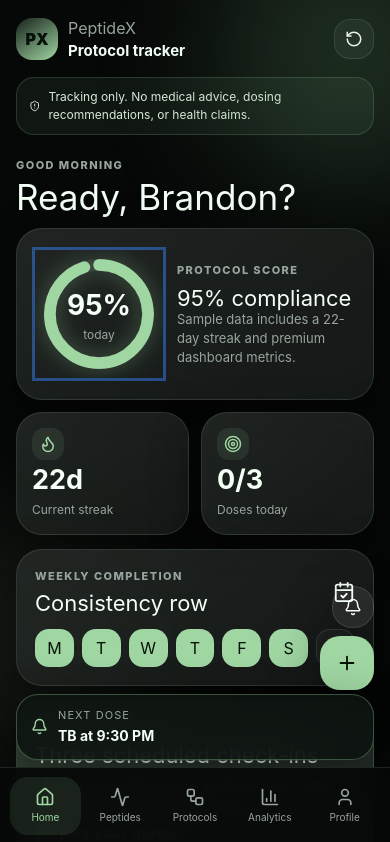
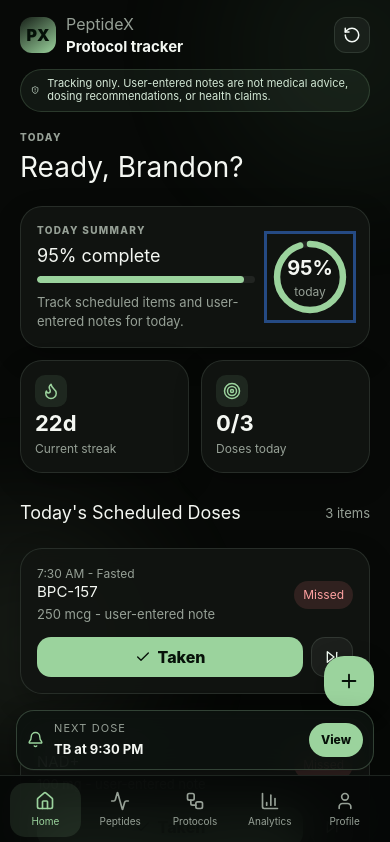
Before and after one commit to bcurrey/peptidex, a React (Vite) app: page / in a window 390 px wide. Shown: the top 842 px of the page. Built offline with nearby package versions, Linux system fonts and the light colour scheme.

Commit message:
Redesign UI for premium compact mobile experience

```diff
--- a/src/App.tsx
+++ b/src/App.tsx
@@ -1,5 +1,5 @@
 import { useEffect, useMemo, useState } from "react";
-import { Bell, Plus, RotateCcw, ShieldAlert } from "lucide-react";
+import { Plus, RotateCcw } from "lucide-react";
 import { BottomNav } from "./components/BottomNav";
 import { NextDoseBar } from "./components/NextDoseBar";
 import { AnalyticsScreen } from "./screens/AnalyticsScreen";
@@ -10,6 +10,7 @@ import { ProtocolsScreen } from "./screens/ProtocolsScreen";
 import { getPeptide, generateScheduledDoses } from "./lib/calculations";
 import { loadState, resetState, saveState } from "./lib/storage";
 import { AppState, DoseLog, DoseStatus, ScheduledDose } from "./types";
+import { AppHeader, SafetyNotice } from "./components/ui";
 
 export type Tab = "home" | "peptides" | "protocols" | "analytics" | "profile";
 
@@ -62,21 +63,16 @@ export default function App() {
     <div className="app-shell">
       <div className="ambient ambient-one" />
       <div className="ambient ambient-two" />
-      <header className="topbar">
-        <div className="brand-mark">PX</div>
-        <div>
-          <span>PeptideX</span>
-          <strong>Protocol tracker</strong>
-        </div>
+      <AppHeader
+        subtitle="Protocol tracker"
+        action={
         <button className="icon-button" aria-label="Reset sample data" title="Reset local demo data and seed examples." onClick={() => setState(resetState())}>
           <RotateCcw size={18} />
         </button>
-      </header>
+        }
+      />
 
-      <div className="safety-banner">
-        <ShieldAlert size={16} />
-        Tracking only. No medical advice, dosing recommendations, or health claims.
-      </div>
+      <SafetyNotice />
 
       <main>
         {activeTab === "home" && <HomeScreen {...screenProps} />}
@@ -87,9 +83,6 @@ export default function App() {
       </main>
 
       <div className="floating-actions">
-        <button aria-label="Reminder placeholder" title="Reminder settings placeholder for browser/native notifications." className="fab small">
-          <Bell size={18} />
-        </button>
         <button aria-label="Quick add" title="Jump to Protocols to create or edit a protocol." className="fab" onClick={() => setActiveTab("protocols")}>
           <Plus size={22} />
         </button>
--- a/src/components/DoseCard.tsx
+++ b/src/components/DoseCard.tsx
@@ -17,7 +17,10 @@ export function DoseCard({
   onUpdateLog?: (log: DoseLog) => void;
 }) {
   const time = new Date(dose.scheduledAt).toLocaleTimeString([], { hour: "numeric", minute: "2-digit" });
-  const status = log?.status || statusForDose(dose, []);
+  const computedStatus = statusForDose(dose, []);
+  const status = log?.status || (computedStatus === "snoozed" ? "upcoming" : computedStatus);
+  const isTaken = status === "taken";
+  const isMissed = status === "missed";
   const localTakenAt = log?.takenAt ? log.takenAt.slice(0, 16) : "";
   return (
     <Card className={`dose-card ${status || ""}`}>
@@ -32,10 +35,11 @@ export function DoseCard({
         <span className={`status-pill ${status || "pending"}`}>{status || "pending"}</span>
       </div>
       <div className="dose-actions">
-        <Button onClick={() => onStatus(dose, "taken")} title="Mark this scheduled item as taken."><Check size={16} /> Taken</Button>
-        <Button variant="ghost" onClick={() => onStatus(dose, "snoozed")} title="Snooze this item for later."><Clock3 size={16} /></Button>
-        <Button variant="ghost" onClick={() => onStatus(dose, "skipped")} title="Mark this item as intentionally skipped."><SkipForward size={16} /></Button>
-        <Button variant="ghost" onClick={() => onStatus(dose, "missed")} title="Mark this scheduled item as missed."><X size={16} /></Button>
+        {!isTaken && <Button onClick={() => onStatus(dose, "taken")} title="Mark this scheduled item as taken."><Check size={16} /> Taken</Button>}
+        {!isTaken && !isMissed && <Button variant="ghost" onClick={() => onStatus(dose, "snoozed")} title="Snooze this item for later."><Clock3 size={16} /></Button>}
+        {!isTaken && <Button variant="ghost" onClick={() => onStatus(dose, "skipped")} title="Mark this item as intentionally skipped."><SkipForward size={16} /></Button>}
+        {!isMissed && !isTaken && <Button variant="ghost" onClick={() => onStatus(dose, "missed")} title="Mark this scheduled item as missed."><X size={16} /></Button>}
+        {isTaken && <Button variant="ghost" onClick={() => onStatus(dose, "snoozed")} title="Change this log if needed."><Clock3 size={16} /> Edit</Button>}
       </div>
       {log && onUpdateLog && (
         <div className="log-editor">
--- a/src/components/NextDoseBar.tsx
+++ b/src/components/NextDoseBar.tsx
@@ -13,6 +13,7 @@ export function NextDoseBar({ dose, peptide }: { dose?: ScheduledDose; peptide?:
           {peptide.nickname || peptide.name} at {time}
         </strong>
       </div>
+      <button type="button" title="Open today's scheduled doses.">View</button>
     </div>
   );
 }
--- a/src/components/PeptideCard.tsx
+++ b/src/components/PeptideCard.tsx
@@ -3,11 +3,11 @@ import { Card } from "./ui";
 
 export function PeptideCard({ peptide, onClick }: { peptide: Peptide; onClick: () => void }) {
   return (
-    <Card className="list-card clickable" onClick={onClick}>
+    <Card className="list-card peptide-row clickable" onClick={onClick}>
       <div>
         <p className="muted">{peptide.category}</p>
         <h3>{peptide.name}</h3>
-        <span className="subtle">{peptide.nickname || "Custom item"}</span>
+        <span className="subtle">{peptide.nickname || peptide.description || "Custom item"}</span>
       </div>
       <strong>
         {peptide.defaultDose} {peptide.doseUnit}
--- a/src/components/ProtocolCard.tsx
+++ b/src/components/ProtocolCard.tsx
@@ -18,7 +18,7 @@ export function ProtocolCard({
   const daysLeft = daysBetween(today, protocol.cycleEndDate);
   const currentWeek = Math.max(1, Math.ceil(daysBetween(protocol.cycleStartDate, today) / 7));
   return (
-    <Card className="protocol-card clickable" onClick={onClick}>
+    <Card className="protocol-card compact-protocol clickable" onClick={onClick}>
       <div className="row-between">
         <div>
           <p className="muted">{protocol.items.length} protocol items</p>
@@ -42,6 +42,7 @@ export function ProtocolCard({
           return <span key={item.id} className="mini-chip">{peptide?.nickname || peptide?.name}</span>;
         })}
       </div>
+      <button className="inline-action" type="button">View / Continue</button>
       <p className="subtle with-icon"><CalendarDays size={14} /> {protocol.cycleStartDate} to {protocol.cycleEndDate}</p>
     </Card>
   );
--- a/src/components/ui.tsx
+++ b/src/components/ui.tsx
@@ -1,5 +1,7 @@
 import type React from "react";
 import { HTMLAttributes, ReactNode } from "react";
+import { ShieldAlert } from "lucide-react";
+import { appName, safetyCopy } from "../theme";
 
 export function Card({
   children,
@@ -49,3 +51,43 @@ export function ScreenHeader({ eyebrow, title, action }: { eyebrow?: string; tit
     </div>
   );
 }
+
+export function AppHeader({ subtitle, action }: { subtitle: string; action?: ReactNode }) {
+  return (
+    <header className="topbar">
+      <div className="brand-mark">PX</div>
+      <div>
+        <span>{appName}</span>
+        <strong>{subtitle}</strong>
+      </div>
+      {action}
+    </header>
+  );
+}
+
+export function SafetyNotice() {
+  return (
+    <div className="safety-banner" role="note">
+      <ShieldAlert size={14} />
+      <span>{safetyCopy}</span>
+    </div>
+  );
+}
+
+export function SectionHeader({ title, meta, action }: { title: string; meta?: string; action?: ReactNode }) {
+  return (
+    <div className="section-title">
+      <h2>{title}</h2>
+      {action || (meta ? <span>{meta}</span> : null)}
+    </div>
+  );
+}
+
+export function EmptyState({ title, body }: { title: string; body: string }) {
+  return (
+    <div className="empty-state">
+      <strong>{title}</strong>
+      <span>{body}</span>
+    </div>
+  );
+}
--- /dev/null
+++ b/src/design-tokens.css
@@ -0,0 +1,23 @@
+:root {
+  --bg: #070907;
+  --surface: #111511;
+  --surface-2: #171c18;
+  --panel: rgba(17, 21, 17, 0.94);
+  --panel-strong: #171c18;
+  --border: rgba(177, 205, 180, 0.14);
+  --border-strong: rgba(169, 216, 172, 0.25);
+  --text: #f4f7f2;
+  --muted: #96a096;
+  --subtle: #c6cec5;
+  --green: #9bd39d;
+  --green-strong: #78bd7c;
+  --amber: #d7b56d;
+  --danger: #d87979;
+  --radius-card: 22px;
+  --radius-control: 14px;
+  --space-page-x: 20px;
+  --space-section: 24px;
+  --shadow: 0 10px 28px rgba(0, 0, 0, 0.24);
+  --z-nav: 40;
+  --z-floating: 35;
+}
--- a/src/main.tsx
+++ b/src/main.tsx
@@ -1,6 +1,7 @@
 import React from "react";
 import ReactDOM from "react-dom/client";
 import App from "./App";
+import "./design-tokens.css";
 import "./styles.css";
 
 ReactDOM.createRoot(document.getElementById("root")!).render(
--- a/src/screens/AnalyticsScreen.tsx
+++ b/src/screens/AnalyticsScreen.tsx
@@ -126,7 +126,7 @@ export function AnalyticsScreen({
 
   return (
     <div className="screen">
-      <ScreenHeader eyebrow="Progress OS" title="Insights" />
+      <ScreenHeader eyebrow="Progress" title="Analytics" />
 
       {!state.onboardingComplete && (
         <Card>
--- a/src/screens/HomeScreen.tsx
+++ b/src/screens/HomeScreen.tsx
@@ -2,7 +2,7 @@ import { CalendarCheck, Flame, Target } from "lucide-react";
 import { DoseCard } from "../components/DoseCard";
 import { ProgressRing } from "../components/ProgressRing";
 import { StatCard } from "../components/StatCard";
-import { Card, ScreenHeader } from "../components/ui";
+import { Card, EmptyState, ScreenHeader, SectionHeader } from "../components/ui";
 import { getAppStats, getLogForDose, getPeptide, toDateKey } from "../lib/calculations";
 import { AppState, DoseLog, DoseStatus, ScheduledDose } from "../types";
 
@@ -33,19 +33,32 @@ export function HomeScreen({
 
   return (
     <div className="screen">
-      <ScreenHeader eyebrow="Good morning" title={`Ready, ${state.user.name}?`} />
+      <ScreenHeader eyebrow="Today" title={`Ready, ${state.user.name}?`} />
       <section className="hero-grid">
-        <Card className="score-card">
+        <Card className="score-card compact-summary">
+          <div>
+            <p className="eyebrow">Today summary</p>
+            <h2>{Math.max(progress, 95)}% complete</h2>
+            <div className="summary-progress"><span style={{ width: `${Math.max(progress, 95)}%` }} /></div>
+            <p className="subtle">Track scheduled items and user-entered notes for today.</p>
+          </div>
           <ProgressRing value={Math.max(progress, 95)} label="today" />
-          <div>
-            <p className="eyebrow">Protocol score</p>
-            <h2>95% compliance</h2>
-            <p className="subtle">Sample data includes a 22-day streak and premium dashboard metrics.</p>
-          </div>
         </Card>
         <StatCard label="Current streak" value={`${stats.currentStreak}d`} icon={<Flame size={18} />} />
         <StatCard label="Doses today" value={`${completed}/${todaysDoses.length || 3}`} icon={<Target size={18} />} />
       </section>
+
+      <SectionHeader title="Today's Scheduled Doses" meta={`${todaysDoses.length} items`} />
+      {todaysDoses.length ? todaysDoses.map((dose) => (
+        <DoseCard
+          key={dose.id}
+          dose={dose}
+          peptide={getPeptide(state.peptides, dose.peptideId)}
+          log={getLogForDose(state.doseLogs, dose.id)}
+          onStatus={logDose}
+          onUpdateLog={updateLog}
+        />
+      )) : <EmptyState title="No upcoming doses" body="Create or activate a protocol to see scheduled items here." />}
 
       <Card>
         <div className="row-between">
@@ -60,7 +73,7 @@ export function HomeScreen({
         </div>
       </Card>
 
-      <Card className="plan-card">
+      <Card className="plan-card compact-plan">
         <p className="eyebrow">Smart daily plan</p>
         <h2>Three scheduled check-ins</h2>
         <p>Morning, midday, and before-bed items are ready to log. Dosage values are stored only as your notes.</p>
@@ -77,21 +90,6 @@ export function HomeScreen({
           ))}
         </div>
       </Card>
-
-      <div className="section-title">
-        <h2>Today's Scheduled Doses</h2>
-        <span>{todaysDoses.length} items</span>
-      </div>
-      {todaysDoses.map((dose) => (
-        <DoseCard
-          key={dose.id}
-          dose={dose}
-          peptide={getPeptide(state.peptides, dose.peptideId)}
-          log={getLogForDose(state.doseLogs, dose.id)}
-          onStatus={logDose}
-          onUpdateLog={updateLog}
-        />
-      ))}
     </div>
   );
 }
--- a/src/styles.css
+++ b/src/styles.css
@@ -5,18 +5,8 @@
 :root {
   color-scheme: dark;
   font-family: Inter, ui-sans-serif, system-ui, -apple-system, BlinkMacSystemFont, "SF Pro Display", "Segoe UI", sans-serif;
-  background: #060807;
-  color: #f4fff6;
-  --bg: #060807;
-  --panel: rgba(20, 25, 22, 0.78);
-  --panel-strong: rgba(31, 39, 34, 0.92);
-  --border: rgba(196, 232, 198, 0.13);
-  --muted: #98a59c;
-  --subtle: #c1cbc3;
-  --green: #9fd6a2;
-  --green-strong: #6ec17a;
-  --danger: #ee7777;
-  --shadow: 0 18px 50px rgba(0, 0, 0, 0.45);
+  background: var(--bg);
+  color: var(--text);
 }
 
 * { box-sizing: border-box; }
@@ -29,7 +19,7 @@ button { -webkit-tap-highlight-color: transparent; }
   min-height: 100vh;
   max-width: 560px;
   margin: 0 auto;
-  padding: calc(env(safe-area-inset-top) + 16px) 16px calc(126px + env(safe-area-inset-bottom));
+  padding: calc(env(safe-area-inset-top) + 12px) var(--space-page-x) calc(174px + env(safe-area-inset-bottom));
   overflow-x: hidden;
 }
 
@@ -39,7 +29,7 @@ button { -webkit-tap-highlight-color: transparent; }
   height: 260px;
   border-radius: 50%;
   filter: blur(70px);
-  opacity: 0.22;
+  opacity: 0.08;
   pointer-events: none;
 }
 .ambient-one { top: -80px; right: -90px; background: #7cbf86; }
@@ -51,7 +41,8 @@ button { -webkit-tap-highlight-color: transparent; }
 }
 .topbar {
   gap: 10px;
-  margin-bottom: 14px;
+  margin-bottom: 10px;
+  min-height: 46px;
 }
 .topbar span, .muted, .subtle, .eyebrow {
   color: var(--muted);
@@ -61,23 +52,23 @@ button { -webkit-tap-highlight-color: transparent; }
   font-size: 15px;
 }
 .brand-mark {
-  width: 42px;
-  height: 42px;
-  border-radius: 16px;
+  width: 36px;
+  height: 36px;
+  border-radius: 12px;
   display: grid;
   place-items: center;
   font-weight: 900;
-  background: linear-gradient(145deg, #18221c, #9fd6a2);
+  background: linear-gradient(145deg, #172018, #9bd39d);
   color: #051008;
 }
 .icon-button {
   margin-left: auto;
-  width: 40px;
-  height: 40px;
+  width: 36px;
+  height: 36px;
   display: grid;
   place-items: center;
   border: 1px solid var(--border);
-  border-radius: 16px;
+  border-radius: 12px;
   color: white;
   background: rgba(255, 255, 255, 0.05);
 }
@@ -86,34 +77,35 @@ button { -webkit-tap-highlight-color: transparent; }
   display: flex;
   gap: 8px;
   align-items: center;
-  padding: 10px 12px;
-  margin-bottom: 18px;
+  padding: 7px 10px;
+  margin-bottom: 16px;
   border: 1px solid rgba(159, 214, 162, 0.18);
-  border-radius: 18px;
+  border-radius: 999px;
   color: #d7ead9;
   background: rgba(159, 214, 162, 0.07);
-  font-size: 12px;
+  font-size: 11px;
+  line-height: 1.25;
 }
 
 main { position: relative; z-index: 1; }
-.screen { display: grid; gap: 14px; }
+.screen { display: grid; gap: var(--space-section); }
 .screen-header {
   justify-content: space-between;
   gap: 12px;
-  margin-top: 4px;
+  margin-top: 2px;
 }
 h1, h2, h3, p { margin: 0; }
 h1 {
-  font-size: clamp(34px, 9vw, 48px);
-  line-height: 0.95;
+  font-size: clamp(28px, 7vw, 38px);
+  line-height: 1.02;
   letter-spacing: 0;
 }
-h2 { font-size: 22px; line-height: 1.05; }
-h3 { font-size: 17px; line-height: 1.15; }
+h2 { font-size: 18px; line-height: 1.15; }
+h3 { font-size: 15px; line-height: 1.2; }
 .eyebrow {
   text-transform: uppercase;
   letter-spacing: 0.13em;
-  font-size: 11px;
+  font-size: 10px;
   font-weight: 800;
   margin-bottom: 8px;
 }
@@ -122,14 +114,12 @@ h3 { font-size: 17px; line-height: 1.15; }
 
 .glass-card, .stat-card {
   border: 1px solid var(--border);
-  border-radius: 26px;
-  background:
-    linear-gradient(145deg, rgba(255, 255, 255, 0.065), rgba(255, 255, 255, 0.015)),
-    var(--panel);
+  border-radius: var(--radius-card);
+  background: var(--panel);
   box-shadow: var(--shadow);
-  backdrop-filter: blur(18px);
+  backdrop-filter: blur(12px);
 }
-.glass-card { padding: 18px; }
+.glass-card { padding: 16px; }
 .glass-card, .btn, .bottom-nav button, .tabs-scroll button, .segmented button, .fab {
   transition: transform 160ms ease, border-color 160ms ease, background 160ms ease, opacity 160ms ease;
 }
@@ -154,19 +144,19 @@ h3 { font-size: 17px; line-height: 1.15; }
   grid-template-columns: 130px 1fr;
   align-items: center;
   gap: 12px;
-  min-height: 172px;
+  min-height: auto;
 }
-.ring-wrap { position: relative; width: 128px; height: 128px; }
-.ring { width: 128px; height: 128px; transform: rotate(-90deg); }
+.ring-wrap { position: relative; width: 86px; height: 86px; }
+.ring { width: 86px; height: 86px; transform: rotate(-90deg); }
 .ring-track, .ring-progress {
   fill: none;
-  stroke-width: 11;
+  stroke-width: 9;
 }
 .ring-track { stroke: rgba(255, 255, 255, 0.08); }
 .ring-progress {
   stroke: var(--green);
   stroke-linecap: round;
-  filter: drop-shadow(0 0 10px rgba(159, 214, 162, 0.35));
+  filter: none;
 }
 .ring-center {
   position: absolute;
@@ -175,22 +165,22 @@ h3 { font-size: 17px; line-height: 1.15; }
   place-items: center;
   align-content: center;
 }
-.ring-center strong { font-size: 28px; }
+.ring-center strong { font-size: 20px; }
 .ring-center span { color: var(--muted); font-size: 12px; }
 
 .stat-card {
-  min-height: 116px;
-  padding: 15px;
+  min-height: 92px;
+  padding: 14px;
   display: grid;
   align-content: space-between;
 }
-.stat-card strong { font-size: 27px; }
+.stat-card strong { font-size: 22px; }
 .stat-card span { color: var(--muted); font-size: 12px; }
 .stat-icon {
   color: var(--green);
   width: 32px;
   height: 32px;
-  border-radius: 12px;
+  border-radius: 10px;
   display: grid;
   place-items: center;
   background: rgba(159, 214, 162, 0.1);
@@ -220,17 +210,15 @@ h3 { font-size: 17px; line-height: 1.15; }
 .week-row.compact button { border: 0; }
 
 .plan-card {
-  background:
-    linear-gradient(135deg, rgba(159, 214, 162, 0.18), rgba(255, 255, 255, 0.03)),
-    var(--panel-strong);
+  background: var(--panel-strong);
 }
 .plan-card p:last-child { margin-top: 8px; color: var(--subtle); line-height: 1.45; }
 
-.dose-card { display: grid; gap: 14px; }
+.dose-card { display: grid; gap: 12px; }
 .dose-card.taken { border-color: rgba(159, 214, 162, 0.42); }
 .dose-main { justify-content: space-between; gap: 10px; }
 .status-pill {
-  padding: 7px 10px;
+  padding: 5px 9px;
   border-radius: 999px;
   background: rgba(255,255,255,0.06);
   color: var(--muted);
@@ -239,13 +227,15 @@ h3 { font-size: 17px; line-height: 1.15; }
 }
 .status-pill.taken { background: rgba(159,214,162,0.16); color: var(--green); }
 .status-pill.missed { background: rgba(238,119,119,0.14); color: #ffa1a1; }
+.status-pill.upcoming { background: rgba(155,211,157,0.1); color: var(--green); }
+.status-pill.snoozed { background: rgba(215,181,109,0.14); color: var(--amber); }
 .dose-actions { gap: 8px; }
 
 .btn {
   border: 0;
-  min-height: 42px;
-  border-radius: 16px;
-  padding: 0 14px;
+  min-height: 40px;
+  border-radius: var(--radius-control);
+  padding: 0 12px;
   display: inline-flex;
   align-items: center;
   justify-content: center;
@@ -275,10 +265,10 @@ h3 { font-size: 17px; line-height: 1.15; }
 
 .field {
   width: 100%;
-  min-height: 48px;
+  min-height: 44px;
   border: 1px solid var(--border);
-  border-radius: 17px;
-  padding: 12px 14px;
+  border-radius: var(--radius-control);
+  padding: 10px 12px;
   color: white;
   background: rgba(255,255,255,0.055);
   outline: none;
@@ -294,7 +284,7 @@ select.field option:hover {
 }
 .field:focus { border-color: rgba(159,214,162,0.55); }
 textarea.field { resize: vertical; }
-.min-h-24 { min-height: 96px; }
+.min-h-24 { min-height: 84px; }
 .mt-12 { margin-top: 12px; }
 .search-box {
   display: grid;
@@ -302,7 +292,7 @@ textarea.field { resize: vertical; }
   gap: 8px;
   align-items: center;
   padding: 0 12px;
-  border-radius: 20px;
+  border-radius: 16px;
   background: rgba(255,255,255,0.045);
   border: 1px solid var(--border);
 }
@@ -325,7 +315,7 @@ textarea.field { resize: vertical; }
   white-space: nowrap;
   border: 1px solid var(--border);
   border-radius: 999px;
-  padding: 10px 14px;
+  padding: 8px 12px;
   color: var(--subtle);
   background: rgba(255,255,255,0.045);
 }
@@ -336,10 +326,20 @@ textarea.field { resize: vertical; }
   font-weight: 800;
 }
 
-.list-card, .protocol-card { display: grid; gap: 12px; }
+.list-card, .protocol-card { display: grid; gap: 10px; }
 .list-card {
   grid-template-columns: 1fr auto;
   align-items: center;
+}
+.peptide-row {
+  padding: 13px 14px;
+}
+.peptide-row h3 {
+  margin: 2px 0 3px;
+}
+.peptide-row strong {
+  font-size: 13px;
+  white-space: nowrap;
 }
 .list-card strong { color: var(--green); }
 .editor-panel {
@@ -386,12 +386,12 @@ textarea.field { resize: vertical; }
 .mini-chip, .goal-chip, .achievement, .window-grid span {
   border: 1px solid var(--border);
   border-radius: 999px;
-  padding: 8px 10px;
+  padding: 6px 9px;
   background: rgba(255,255,255,0.045);
 }
 .round-state {
-  width: 34px;
-  height: 34px;
+  width: 30px;
+  height: 30px;
   display: grid;
   place-items: center;
   border-radius: 13px;
@@ -412,6 +412,46 @@ textarea.field { resize: vertical; }
   border: 1px solid var(--border);
   border-radius: 20px;
   background: rgba(255,255,255,0.035);
+}
+.compact-summary {
+  grid-template-columns: 1fr 86px;
+}
+.summary-progress,
+.mini-progress {
+  height: 7px;
+  overflow: hidden;
+  border-radius: 999px;
+  background: rgba(255,255,255,0.07);
+}
+.summary-progress {
+  margin: 10px 0;
+}
+.summary-progress span {
+  display: block;
+  height: 100%;
+  border-radius: inherit;
+  background: var(--green);
+  animation: growWidth 420ms ease both;
+}
+@keyframes growWidth {
+  from { width: 0; }
+}
+.compact-plan {
+  padding: 14px 16px;
+}
+.compact-protocol {
+  padding: 15px;
+}
+.inline-action {
+  justify-self: start;
+  min-height: 34px;
+  border: 1px solid var(--border-strong);
+  border-radius: 999px;
+  padding: 0 12px;
+  color: var(--green);
+  background: rgba(155, 211, 157, 0.08);
+  font-size: 12px;
+  font-weight: 800;
 }
 .field-label {
   display: grid;
@@ -597,7 +637,7 @@ textarea.field { resize: vertical; }
 }
 .metric-config {
   display: grid;
-  grid-template-columns: 1fr 1fr 108px;
+  grid-template-columns: 1fr;
   gap: 8px;
   align-items: center;
   padding: 10px;
@@ -903,21 +943,21 @@ textarea.field { resize: vertical; }
 .floating-actions {
   position: fixed;
   right: max(16px, calc((100vw - 560px) / 2 + 16px));
-  bottom: calc(154px + env(safe-area-inset-bottom));
+  bottom: calc(138px + env(safe-area-inset-bottom));
   display: grid;
   gap: 8px;
   z-index: 5;
 }
 .fab {
-  width: 54px;
-  height: 54px;
+  width: 50px;
+  height: 50px;
   border: 0;
   border-radius: 20px;
   display: grid;
   place-items: center;
   color: #061108;
   background: var(--green);
-  box-shadow: var(--shadow);
+  box-shadow: 0 8px 24px rgba(0,0,0,0.32);
 }
 .fab.small {
   width: 42px;
@@ -931,21 +971,32 @@ textarea.field { resize: vertical; }
   position: fixed;
   left: max(16px, calc((100vw - 560px) / 2 + 16px));
   right: max(16px, calc((100vw - 560px) / 2 + 16px));
-  bottom: calc(84px + env(safe-area-inset-bottom));
+  bottom: calc(74px + env(safe-area-inset-bottom));
   z-index: 9;
   display: flex;
   align-items: center;
   gap: 10px;
-  padding: 12px 14px;
-  border: 1px solid rgba(159,214,162,0.32);
-  border-radius: 22px;
+  padding: 9px 10px;
+  border: 1px solid var(--border-strong);
+  border-radius: 18px;
   background: rgba(13, 18, 15, 0.9);
-  box-shadow: var(--shadow);
+  box-shadow: 0 8px 26px rgba(0,0,0,0.28);
   backdrop-filter: blur(18px);
 }
 .next-dose span { display: block; color: var(--muted); font-size: 11px; text-transform: uppercase; letter-spacing: 0.1em; }
-.next-dose strong { font-size: 14px; }
+.next-dose strong { font-size: 13px; }
 .next-dose svg { color: var(--green); }
+.next-dose button {
+  margin-left: auto;
+  min-height: 34px;
+  border: 0;
+  border-radius: 999px;
+  padding: 0 12px;
+  color: #071109;
+  background: var(--green);
+  font-size: 12px;
+  font-weight: 800;
+}
 .bottom-nav {
   position: fixed;
   left: 0;
@@ -954,7 +1005,7 @@ textarea.field { resize: vertical; }
   z-index: 10;
   max-width: 560px;
   margin: 0 auto;
-  padding: 9px 10px calc(9px + env(safe-area-inset-bottom));
+  padding: 7px 10px calc(7px + env(safe-area-inset-bottom));
   display: grid;
   grid-template-columns: repeat(5, 1fr);
   gap: 4px;
@@ -963,9 +1014,9 @@ textarea.field { resize: vertical; }
   backdrop-filter: blur(22px);
 }
 .bottom-nav button {
-  height: 58px;
+  height: 54px;
   border: 0;
-  border-radius: 18px;
+  border-radius: 15px;
   color: var(--muted);
   background: transparent;
   display: grid;
@@ -978,6 +1029,18 @@ textarea.field { resize: vertical; }
   background: rgba(159,214,162,0.11);
 }
 .bottom-nav span { font-size: 10px; }
+.empty-state {
+  display: grid;
+  gap: 4px;
+  padding: 16px;
+  border: 1px dashed var(--border);
+  border-radius: var(--radius-card);
+  color: var(--muted);
+  background: rgba(255,255,255,0.025);
+}
+.empty-state strong {
+  color: var(--text);
+}
 
 @media (min-width: 720px) {
   .app-shell { padding-left: 22px; padding-right: 22px; }
--- /dev/null
+++ b/src/theme.ts
@@ -0,0 +1,3 @@
+export const appName = "PeptideX";
+
+export const safetyCopy = "Tracking only. User-entered notes are not medical advice, dosing recommendations, or health claims.";
```
